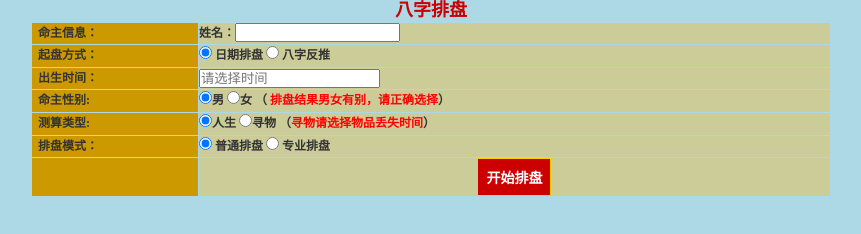
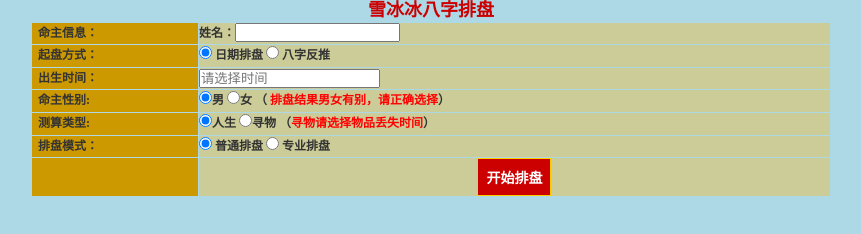
Before and after one commit to allahyuko/bazi, a plain HTML site: page index.html in a window 1280 px wide. Shown: the whole page, without its empty margins (209-1070 px from the left). Drawn offline with Linux system fonts and the light colour scheme.

Commit message:
Update index.html

```diff
--- a/index.html
+++ b/index.html
@@ -1,7 +1,7 @@
 <meta name='keywords' content='八字排盘,四柱排盘,八字排盘系统,在线八字排盘,排八字,在线排八字,八字,命理,国学,算卦,排盘,易经,六十四卦,奇门,命运,运势,测算,姻缘,婚姻' /><meta charset='UTF-8'>
 <meta name='Description' content='墨家国学可提供八字排盘免费详批，八字排盘算命是一种根据八字用天干地支表示人出生的年、月、日、时，依照查四柱间之五行生克制化、刑冲会合为推命重点，生辰八字排盘免费查询，小到性格、大到发展都能够从这上面看出端倪一二，八字在线排盘，让你提前知晓一生命格。' />
 <title>八字排盘</title><meta name='viewport'content='width=100%; initial-scale=1.0; maximum-scale=1.0; user-scalable=0;'/>
-<h2 style='text-align:center; color:#CC0000;'>八字排盘</h2>
+<h2 style='text-align:center; color:#CC0000;'>雪冰冰八字排盘</h2>
 <link type='text/css' href='date/smcsss.css' rel='stylesheet' />
 <link rel='stylesheet' href='date/rui_date.css'>
 <script type="text/javascript" src='date/jquery.js'></script>
```
